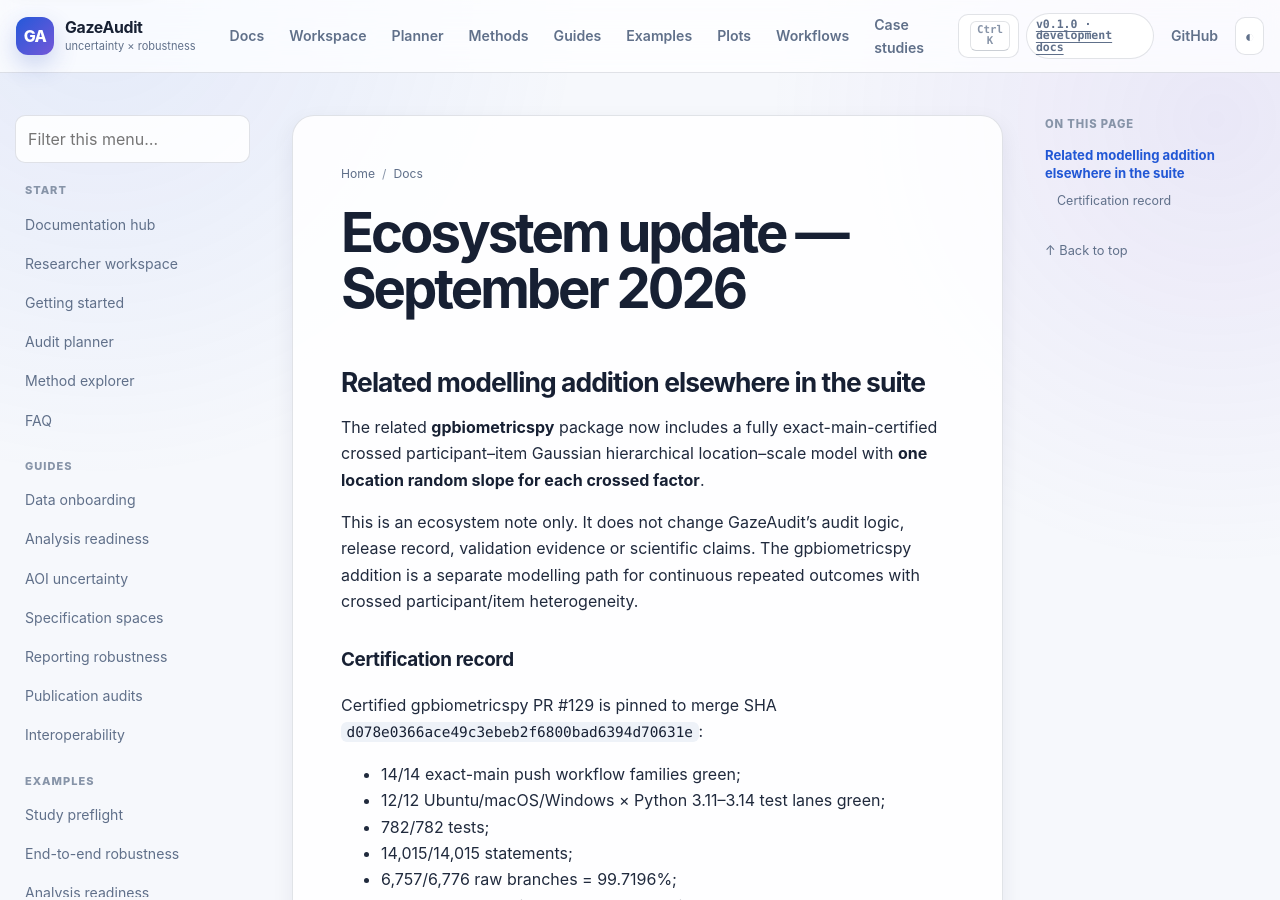
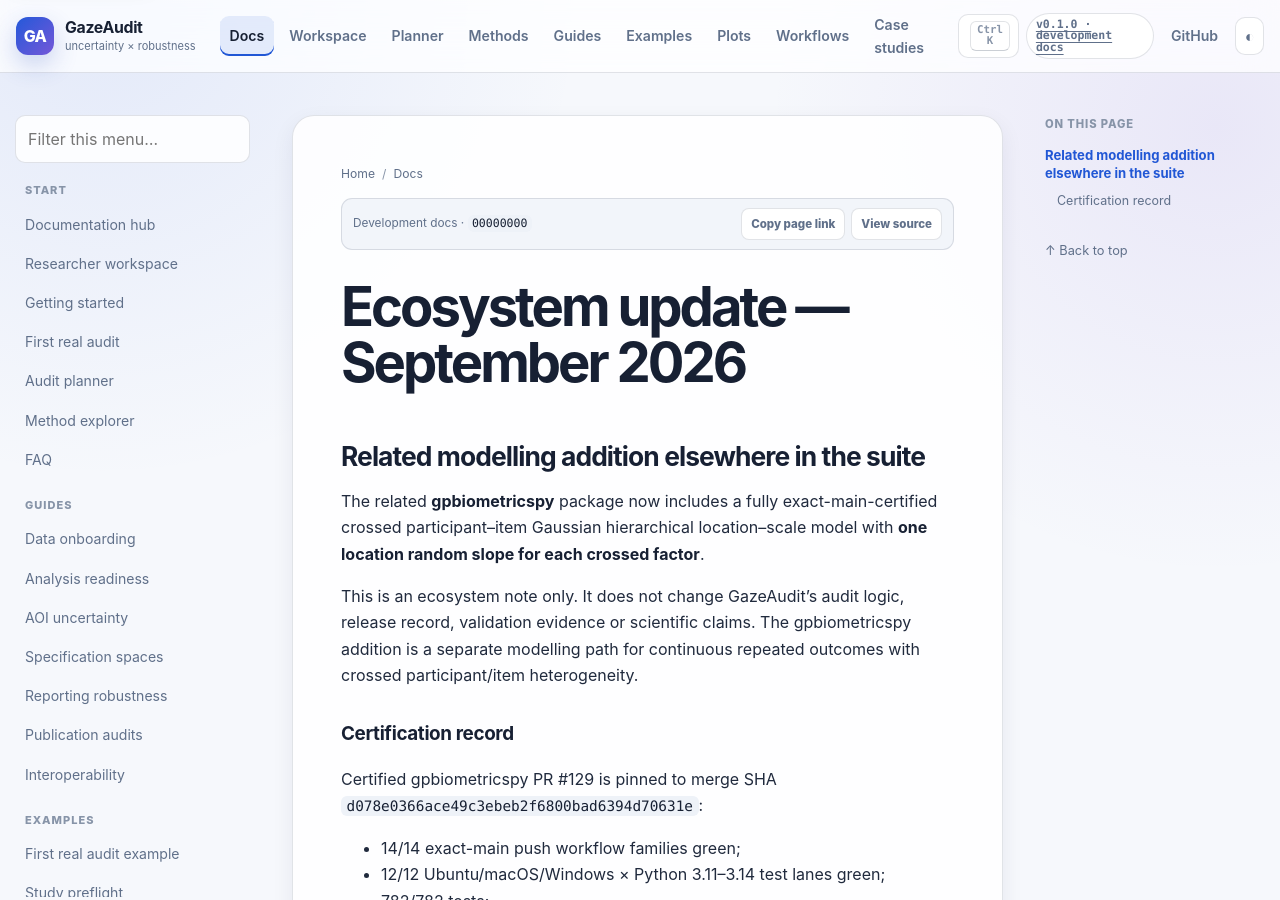
Before and after one commit to stefanosbalaskas/GazeAudit, a Jekyll site: the page built from docs/ecosystem-update-2026-09.md, in a window 1280 px wide and 900 px high. Built offline with Jekyll 4.4.1, drawn with Linux system fonts in a browser that asks for light colours; our own code applies the rules of GitHub Pages for plain Markdown files.

Commit message:
docs: improve onboarding and persistent navigation (#68)
Promote practical onboarding routes, strengthen persistent docs navigation, add exact-build page tools, improve mobile interactions, and govern the first-real-audit path without changing scientific implementation or frozen evidence.

```diff
--- a/_layouts/default.html
+++ b/_layouts/default.html
@@ -5,6 +5,7 @@
   {% assign page_description = page.description | default: site.description %}
   {% assign docs_revision = site.github.build_revision | default: 'local-build' %}
   {% assign docs_revision_short = docs_revision | slice: 0, 8 %}
+  {% assign docs_source_ref = site.github.build_revision | default: 'main' %}
   <meta charset="utf-8">
   <meta name="viewport" content="width=device-width, initial-scale=1">
   <meta name="theme-color" content="#0b1220">
@@ -50,7 +51,7 @@
         </span>
       </a>
 
-      <nav class="top-nav" aria-label="Primary">
+      <nav class="top-nav" aria-label="Primary" data-primary-nav>
         <a href="{{ '/docs/' | relative_url }}">Docs</a>
         <a href="{{ '/docs/workspace/' | relative_url }}">Workspace</a>
         <a href="{{ '/docs/planner/' | relative_url }}">Planner</a>
@@ -73,9 +74,10 @@
       </div>
     </div>
 
-    <nav id="mobile-menu" class="mobile-menu" data-mobile-menu aria-label="Mobile navigation" hidden>
+    <nav id="mobile-menu" class="mobile-menu" data-mobile-menu data-mobile-primary-nav aria-label="Mobile navigation" hidden>
       <button class="mobile-search" type="button" data-search-open>Search documentation</button>
       <a href="{{ '/docs/' | relative_url }}">Documentation</a>
+      <a href="{{ '/docs/guides/first-real-audit/' | relative_url }}">Use your own data</a>
       <a href="{{ '/docs/workspace/' | relative_url }}">Researcher workspace</a>
       <a href="{{ '/docs/planner/' | relative_url }}">Audit planner</a>
       <a href="{{ '/docs/methods/' | relative_url }}">Method explorer</a>
@@ -109,6 +111,7 @@
             <a href="{{ '/docs/' | relative_url }}">Documentation hub</a>
             <a href="{{ '/docs/workspace/' | relative_url }}">Researcher workspace</a>
             <a href="{{ '/docs/getting-started/' | relative_url }}">Getting started</a>
+            <a href="{{ '/docs/guides/first-real-audit/' | relative_url }}">First real audit</a>
             <a href="{{ '/docs/planner/' | relative_url }}">Audit planner</a>
             <a href="{{ '/docs/methods/' | relative_url }}">Method explorer</a>
             <a href="{{ '/docs/faq/' | relative_url }}">FAQ</a>
@@ -123,6 +126,7 @@
             <a href="{{ '/docs/guides/interoperability/' | relative_url }}">Interoperability</a>
 
             <p class="nav-label">Examples</p>
+            <a href="{{ '/docs/examples/first-real-audit/' | relative_url }}">First real audit example</a>
             <a href="{{ '/docs/examples/study-preflight/' | relative_url }}">Study preflight</a>
             <a href="{{ '/docs/examples/end-to-end-robustness/' | relative_url }}">End-to-end robustness</a>
             <a href="{{ '/docs/examples/analysis-readiness/' | relative_url }}">Analysis readiness</a>
@@ -133,6 +137,7 @@
 
             <p class="nav-label">Research workflows</p>
             <a href="{{ '/docs/workflows/' | relative_url }}">Workflow map</a>
+            <a href="{{ '/docs/workflows/first-study-audit/' | relative_url }}">First-study audit</a>
             <a href="{{ '/docs/workflows/measurement-audit/' | relative_url }}">Measurement audit</a>
             <a href="{{ '/docs/workflows/robustness-audit/' | relative_url }}">Robustness audit</a>
             <a href="{{ '/docs/workflows/reproducible-publication/' | relative_url }}">Reproducible publication</a>
@@ -163,6 +168,13 @@
         <article class="doc-article">
           <nav class="breadcrumbs" aria-label="Breadcrumb" data-breadcrumbs></nav>
           {% if page.kicker %}<p class="page-kicker">{{ page.kicker }}</p>{% endif %}
+          <div class="doc-tools" role="group" aria-label="Page tools">
+            <span class="doc-tools-context">Development docs{% if site.github.build_revision %} · <code>{{ docs_revision_short }}</code>{% endif %}</span>
+            <div class="doc-tools-actions">
+              <button type="button" class="doc-tool-copy" data-copy-page-link>Copy page link</button>
+              {% if page.path %}<a href="https://github.com/stefanosbalaskas/GazeAudit/blob/{{ docs_source_ref }}/{{ page.path }}">View source</a>{% endif %}
+            </div>
+          </div>
           {{ content }}
           <nav class="page-pagination" aria-label="Previous and next documentation pages" data-page-pagination></nav>
         </article>
@@ -202,6 +214,7 @@
         <p class="footer-provenance">Stable release v{{ site.release_version }} · {{ site.docs_channel }} docs{% if site.github.build_revision %} · build <a href="https://github.com/stefanosbalaskas/GazeAudit/commit/{{ site.github.build_revision }}"><code>{{ docs_revision_short }}</code></a>{% endif %}</p>
       </div>
       <div class="footer-links">
+        <a href="{{ '/docs/guides/first-real-audit/' | relative_url }}">First real audit</a>
         <a href="{{ '/docs/workspace/' | relative_url }}">Researcher workspace</a>
         <a href="{{ '/docs/reference/site-provenance/' | relative_url }}">Docs provenance</a>
         <a href="https://doi.org/10.5281/zenodo.22757340">DOI 10.5281/zenodo.22757340</a>
--- a/assets/css/gallery.css
+++ b/assets/css/gallery.css
@@ -1,3 +1,5 @@
+@import url("./onboarding.css");
+
 .gallery-summary {
   display: grid;
   grid-template-columns: repeat(4, minmax(0, 1fr));
--- /dev/null
+++ b/assets/css/onboarding.css
@@ -0,0 +1,181 @@
+.top-nav a[aria-current="page"],
+.mobile-menu a[aria-current="page"] {
+  color: var(--text);
+  background: var(--brand-soft);
+}
+
+.top-nav a[aria-current="page"] {
+  box-shadow: inset 0 -2px 0 var(--brand);
+}
+
+.doc-tools {
+  display: flex;
+  align-items: center;
+  justify-content: space-between;
+  gap: 14px;
+  margin: -6px 0 28px;
+  padding: 9px 11px;
+  border: 1px solid var(--border);
+  border-radius: 11px;
+  background: color-mix(in srgb, var(--surface-muted) 72%, transparent);
+  color: var(--muted);
+  font-size: 0.74rem;
+}
+
+.doc-tools-context {
+  min-width: 0;
+  overflow: hidden;
+  text-overflow: ellipsis;
+  white-space: nowrap;
+}
+
+.doc-tools-context code {
+  color: var(--text);
+  font-size: 0.72rem;
+}
+
+.doc-tools-actions {
+  display: flex;
+  align-items: center;
+  flex: 0 0 auto;
+  gap: 6px;
+}
+
+.doc-tools-actions a,
+.doc-tool-copy {
+  display: inline-flex;
+  align-items: center;
+  min-height: 32px;
+  padding: 5px 9px;
+  border: 1px solid var(--border);
+  border-radius: 8px;
+  background: var(--surface-solid);
+  color: var(--muted);
+  text-decoration: none;
+  font-size: 0.72rem;
+  font-weight: 760;
+}
+
+.doc-tool-copy {
+  display: none;
+  cursor: pointer;
+}
+
+.site-js .doc-tool-copy {
+  display: inline-flex;
+}
+
+.doc-tools-actions a:hover,
+.doc-tool-copy:hover {
+  color: var(--text);
+  border-color: var(--border-strong);
+  background: var(--surface-muted);
+}
+
+.practical-start-section {
+  padding-top: 42px;
+  padding-bottom: 26px;
+}
+
+.practical-start-grid {
+  display: grid;
+  grid-template-columns: repeat(3, minmax(0, 1fr));
+  gap: 14px;
+}
+
+.practical-start-card {
+  position: relative;
+  display: grid;
+  grid-template-rows: auto auto 1fr auto;
+  min-height: 220px;
+  padding: 24px;
+  border: 1px solid var(--border);
+  border-radius: 18px;
+  background: var(--surface-solid);
+  box-shadow: var(--shadow-sm);
+  color: var(--text);
+  text-decoration: none;
+}
+
+.practical-start-card:hover {
+  border-color: var(--border-strong);
+  transform: translateY(-2px);
+  text-decoration: none;
+}
+
+.practical-start-card.is-primary {
+  border-color: color-mix(in srgb, var(--brand) 40%, var(--border));
+  background:
+    linear-gradient(145deg, color-mix(in srgb, var(--brand) 9%, transparent), transparent 58%),
+    var(--surface-solid);
+}
+
+.practical-start-card .start-kicker {
+  color: var(--brand);
+  font-size: 0.68rem;
+  font-weight: 850;
+  letter-spacing: 0.08em;
+  text-transform: uppercase;
+}
+
+.practical-start-card strong {
+  margin-top: 8px;
+  font-size: 1.18rem;
+  letter-spacing: -0.025em;
+}
+
+.practical-start-card p {
+  margin: 10px 0 20px;
+  color: var(--muted);
+  font-size: 0.88rem;
+}
+
+.practical-start-card small {
+  color: var(--brand);
+  font-size: 0.76rem;
+  font-weight: 790;
+}
+
+.practical-start-boundary {
+  margin: 14px 0 0;
+  color: var(--faint);
+  font-size: 0.76rem;
+}
+
+@media (max-width: 820px) {
+  .doc-tools {
+    align-items: flex-start;
+    flex-direction: column;
+    margin-bottom: 24px;
+  }
+
+  .doc-tools-context {
+    white-space: normal;
+  }
+
+  .practical-start-grid {
+    grid-template-columns: 1fr;
+  }
+
+  .practical-start-card {
+    min-height: 0;
+  }
+}
+
+@media (max-width: 520px) {
+  .doc-tools-actions {
+    width: 100%;
+  }
+
+  .doc-tools-actions a,
+  .doc-tool-copy {
+    flex: 1 1 0;
+    justify-content: center;
+  }
+}
+
+@media (prefers-reduced-motion: reduce) {
+  .practical-start-card:hover {
+    transform: none;
+  }
+}
--- a/assets/js/site.js
+++ b/assets/js/site.js
@@ -23,13 +23,37 @@
 
   const menuToggle = document.querySelector('[data-menu-toggle]');
   const mobileMenu = document.querySelector('[data-mobile-menu]');
+  const closeMobileMenu = () => {
+    if (!menuToggle || !mobileMenu) return;
+    menuToggle.setAttribute('aria-expanded', 'false');
+    mobileMenu.hidden = true;
+  };
   if (menuToggle && mobileMenu) {
     menuToggle.addEventListener('click', () => {
       const open = menuToggle.getAttribute('aria-expanded') === 'true';
       menuToggle.setAttribute('aria-expanded', String(!open));
       mobileMenu.hidden = open;
     });
+    mobileMenu.addEventListener('click', (event) => {
+      if (event.target.closest('a')) closeMobileMenu();
+    });
   }
+
+  const markCurrentNavigation = (container) => {
+    if (!container) return;
+    const links = [...container.querySelectorAll('a')];
+    links.forEach((link) => link.removeAttribute('aria-current'));
+    const candidates = links
+      .map((link) => ({ link, target: normalizePath(new URL(link.href, window.location.href).pathname) }))
+      .filter(({ target }) => currentPath === target || currentPath.startsWith(target));
+    if (!candidates.length) return;
+    const exact = candidates.find(({ target }) => target === currentPath);
+    const selected = exact || candidates.sort((a, b) => b.target.length - a.target.length)[0];
+    selected.link.setAttribute('aria-current', 'page');
+  };
+
+  markCurrentNavigation(document.querySelector('[data-primary-nav]'));
+  markCurrentNavigation(document.querySelector('[data-mobile-primary-nav]'));
 
   const navLinks = [...document.querySelectorAll('[data-docs-nav] a')];
   navLinks.forEach((link) => {
@@ -107,6 +131,20 @@
     });
     pre.appendChild(button);
   });
+
+  const copyPageLink = document.querySelector('[data-copy-page-link]');
+  if (copyPageLink) {
+    copyPageLink.addEventListener('click', async () => {
+      const pageUrl = window.location.href.split('#')[0];
+      try {
+        await navigator.clipboard.writeText(pageUrl);
+        copyPageLink.textContent = 'Copied';
+        setTimeout(() => { copyPageLink.textContent = 'Copy page link'; }, 1400);
+      } catch (e) {
+        copyPageLink.textContent = 'Copy unavailable';
+      }
+    });
+  }
 
   const progress = document.querySelector('[data-reading-progress]');
   if (progress && article) {
@@ -287,6 +325,9 @@
     } else if (event.key === '/' && !typing && dialog && !dialog.open) {
       event.preventDefault();
       openSearch();
+    } else if (event.key === 'Escape' && mobileMenu && !mobileMenu.hidden) {
+      closeMobileMenu();
+      menuToggle?.focus();
     }
   });
 })();
```
Also changed, not shown: assets/js/landing.js (+50 -0 lines), tests/test_first_real_audit_docs.py (+10 -0 lines), tests/test_navigation_ux.py (added, +83 -0 lines), tools/check_site_governance.py (+11 -0 lines).
